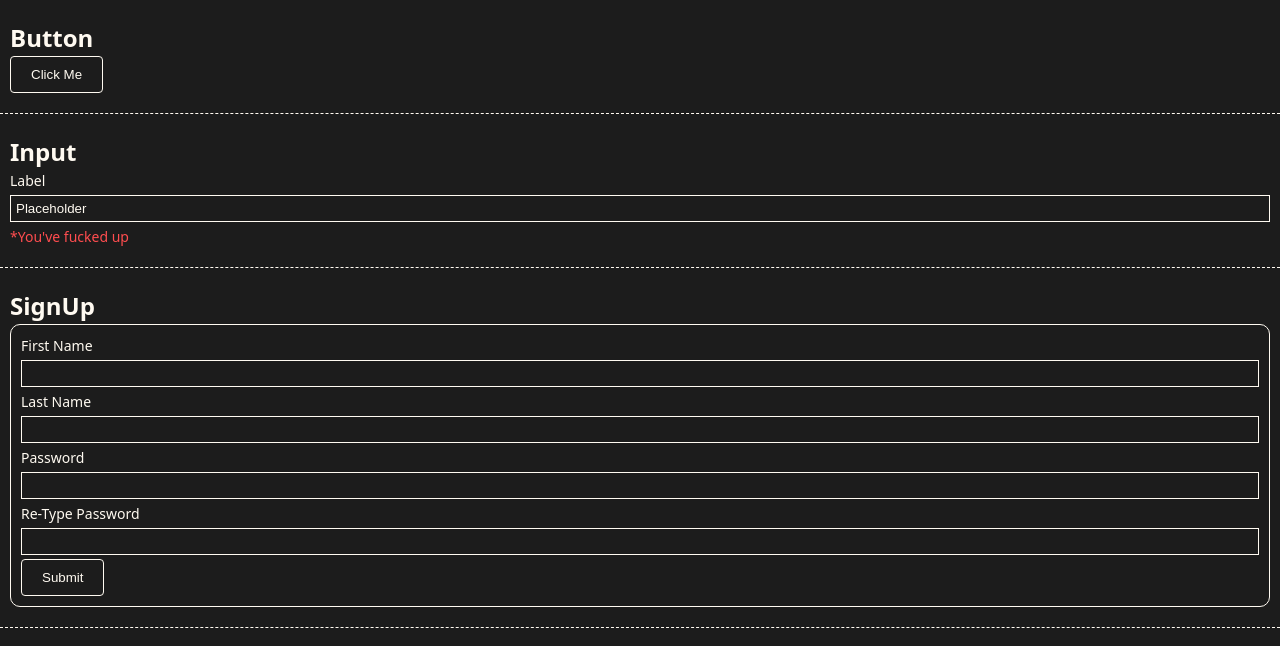
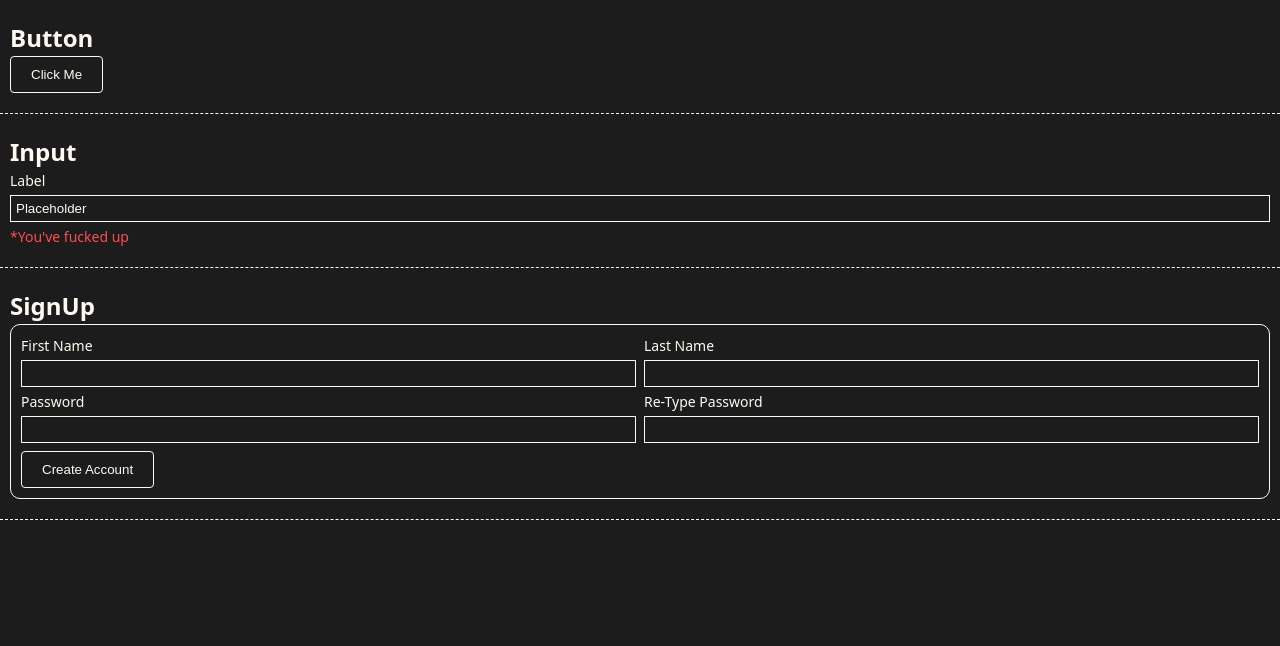
Before and after one commit to imforked/legos, a React (Vite) app: page / in a window 1280 px wide. Shown: the top 646 px of the page. Built offline with nearby package versions, Linux system fonts and the light colour scheme.

Commit message:
Improve sign up form styles.

```diff
--- a/src/components/Button/Button.tsx
+++ b/src/components/Button/Button.tsx
@@ -1,6 +1,16 @@
 import { type ButtonProps } from './Button.types';
 import * as S from './Button.styles';
 
-export const Button = ({ text, variant, href, onClick }: ButtonProps) => {
-  return <S.Button onClick={onClick}>{text}</S.Button>;
+export const Button = ({
+  text,
+  variant,
+  href,
+  onClick,
+  className,
+}: ButtonProps) => {
+  return (
+    <S.Button onClick={onClick} className={className}>
+      {text}
+    </S.Button>
+  );
 };
--- a/src/components/Button/Button.types.ts
+++ b/src/components/Button/Button.types.ts
@@ -7,4 +7,5 @@ export type ButtonProps = {
   href?: string;
   onClick?: () => void;
   variant?: ButtonVariant;
+  className?: string;
 };
--- a/src/components/Input/Input.styles.ts
+++ b/src/components/Input/Input.styles.ts
@@ -4,6 +4,7 @@ export const InputContainer = styled.div`
   display: flex;
   flex-direction: column;
   align-items: start;
+  width: 100%;
 `;
 
 export const Label = styled.label`
--- a/src/components/SignUp/SignUp.styles.ts
+++ b/src/components/SignUp/SignUp.styles.ts
@@ -1,7 +1,18 @@
 import styled from 'styled-components';
+import { Button } from '../Button/Button';
 
 export const SignUpContainer = styled.div`
   border: 1px solid #fffaf1;
   padding: 10px;
   border-radius: 10px;
 `;
+
+export const FieldGroup = styled.div`
+  display: flex;
+  width: 100%;
+  gap: 0 8px;
+`;
+
+export const StyledButton = styled(Button)`
+  margin-top: 4px;
+`;
--- a/src/components/SignUp/SignUp.tsx
+++ b/src/components/SignUp/SignUp.tsx
@@ -6,11 +6,15 @@ import { Input } from '../Input/Input';
 export const SignUp = ({ variant = SignUpVariant.FullName }: SignUpProps) => {
   return (
     <S.SignUpContainer>
-      <Input label="First Name" />
-      <Input label="Last Name" />
-      <Input label="Password" />
-      <Input label="Re-Type Password" />
-      <Button text="Submit" />
+      <S.FieldGroup>
+        <Input label="First Name" />
+        <Input label="Last Name" />
+      </S.FieldGroup>
+      <S.FieldGroup>
+        <Input label="Password" />
+        <Input label="Re-Type Password" />
+      </S.FieldGroup>
+      <S.StyledButton text="Create Account" />
     </S.SignUpContainer>
   );
 };
```
